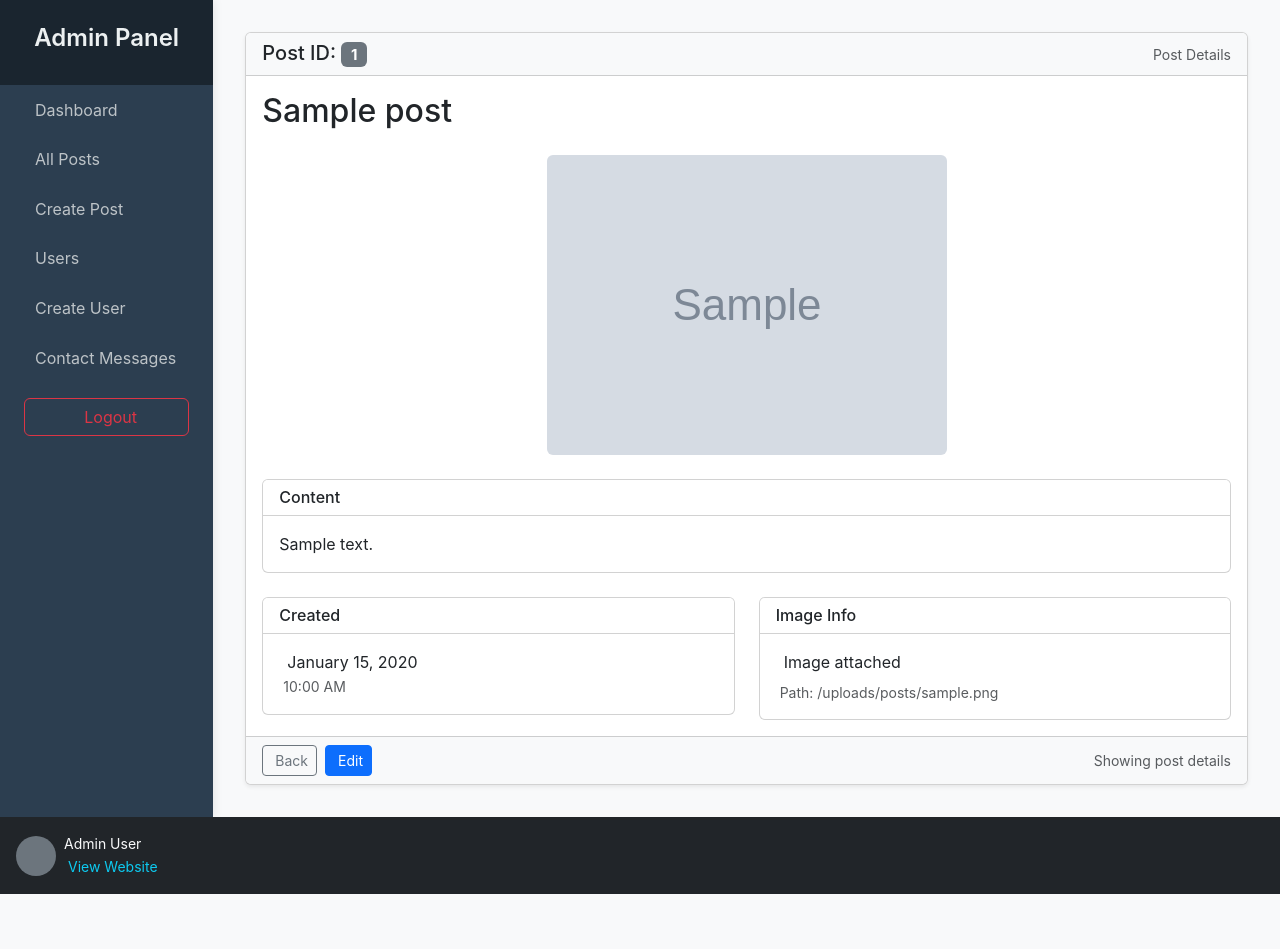
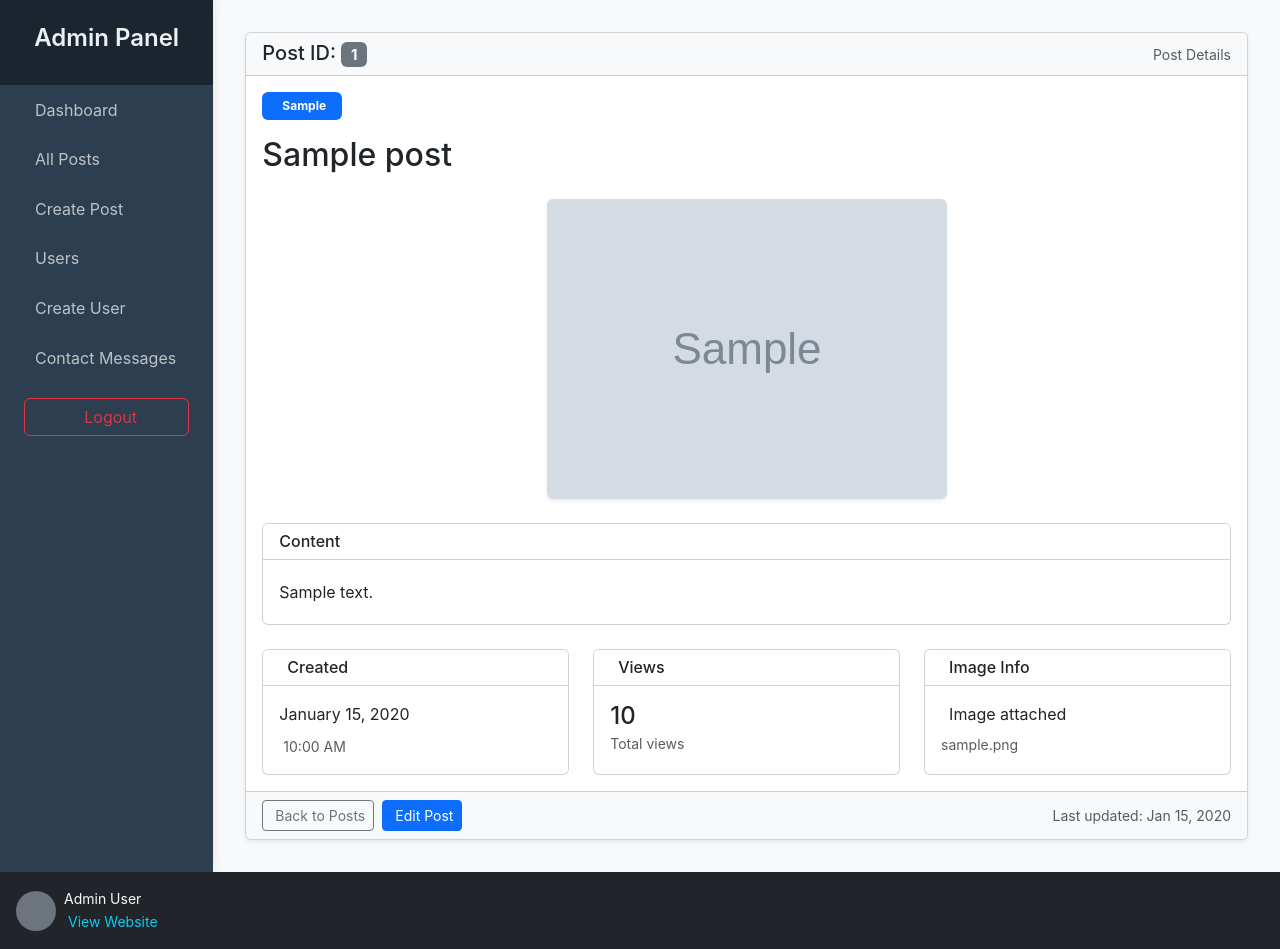
Before and after one commit to max021x/electrodoc, a PHP site: page /admin/posts/1/show in a window 1280 px wide. Before the commit the page ends 894 px from the top, so only its background shows below. Run offline with PHP 8.4, Linux system fonts and the light colour scheme; the visitor is signed in with stand-in values (Sample User, id 1); tables that the repository leaves empty hold one stand-in row (values such as "Sample post"); grey boxes marked "Sample" are stand-in pictures; data that the repository does not hold is empty; style sheets or scripts are compiled from the project's sources; some libraries are stand-ins or nearby versions.

Commit message:
post edit and create delete fixed

```diff
--- a/app/Controllers/Admin/PostController.php
+++ b/app/Controllers/Admin/PostController.php
@@ -16,7 +16,7 @@ class PostController
     {
         Authorization::verify('dashboard');
         $page = $_GET['page'] ?? 1;
-        $limit = 1;
+        $limit = 12;
         $posts = Post::getRecent(limit: $limit, page: $page);
         $total = Post::count();
 
@@ -46,39 +46,15 @@ class PostController
         $fileName = "";
 
         if (isset($_FILES['image']) && $_FILES['image']['error'] === UPLOAD_ERR_OK) {
-
-            $file = $_FILES['image'];
-            $fileType = $file['type'];
-
-            if (!in_array($fileType, ['image/png', 'image/jpeg'])) {
-                var_dump($fileType);
-                exit("Error File Type");
-            }
-
-            if ($file['size'] > 2 * 1024 * 1024) {
-                exit("Error File Size");
-            }
-
-            $uploadDir = __DIR__ . '/../../../public/uploads/posts/';
-            if (!is_dir($uploadDir)) {
-                mkdir($uploadDir, 0755, true);
-            }
-
-            $extension = pathinfo($file['name'], PATHINFO_EXTENSION);
-            $fileName = uniqid('post_', true) . '.' . $extension;
-            $destination = $uploadDir . $fileName;
-
-            if (!move_uploaded_file($file['tmp_name'], $destination)) {
-                exit("Error Did not Move");
-            }
-
+            $fileName  = Post::imageHandler($_FILES['image']);
         }
 
         $data = [
             'title' => $_POST['title'],
             'content' => $_POST['content'],
-            'image' => $fileName ,
-            'user_id' => Auth::user()->id
+            'image' => $fileName,
+            'user_id' => Auth::user()->id,
+            'category' => $_POST['category']
         ];
         Post::create(
             $data
@@ -105,8 +81,41 @@ class PostController
     {
         $post = Post::find($id);
         Authorization::verify('edit_post', $post);
-        $post->title = $_POST['title'];
-        $post->content = $_POST['title'];
+
+        $title = $_POST['title'];
+        $content = $_POST['content'];
+        $category = $_POST['category'];
+        $remove_image = $_POST['remove_image'] ?? false;
+
+        if (!empty($title) || !empty($content) || !empty($category)) {
+            $post->title = $title;
+            $post->content = $content;
+            $post->category = $category;
+        }
+
+        $fileName = "";
+        if (isset($_FILES['image']) && $_FILES['image']['error'] === UPLOAD_ERR_OK) {
+            $fileName  = Post::imageHandler($_FILES['image']);
+            if (!empty($post->image)) {
+                $oldImagePath = __DIR__ . '/../../../public/uploads/posts/' . basename($post->image);
+                if (file_exists($oldImagePath)) {
+                    unlink($oldImagePath);
+                }
+            }
+            $post->image = $fileName;
+        }
+
+        if ($remove_image) {
+            if (!empty($post->image)) {
+                $imagePath = __DIR__ . '/../../../public/uploads/posts/' . basename($post->image);
+
+                if (file_exists($imagePath)) {
+                    unlink($imagePath);
+                    $post->image = null;
+                }
+            }
+        }
+
         $post->save();
         Router::redirect('/admin/posts');
     }
@@ -114,10 +123,13 @@ class PostController
     public function delete($id)
     {
         $post = Post::find($id);
-        Authorization::verify('delete_post' , $post);
-        // if(!$post) {
-        // view with the error of undefined id
-        // }
+        Authorization::verify('delete_post', $post);
+        if (!empty($post->image)) {
+            $oldImagePath = __DIR__ . '/../../../public/uploads/posts/' . basename($post->image);
+            if (file_exists($oldImagePath)) {
+                unlink($oldImagePath);
+            }
+        }
         $post->delete($id);
         Router::redirect('/admin/posts');
     }
--- a/app/Controllers/PostController.php
+++ b/app/Controllers/PostController.php
@@ -29,7 +29,6 @@ class PostController
     {
 
         $post = Post::find($id);
-
         if (!$post) {
             Router::notFound();
         }
--- a/app/Models/Post.php
+++ b/app/Models/Post.php
@@ -14,8 +14,8 @@ class Post extends Model
     public $content;
     public $image;
     public $views;
-    public $category_id;
     public $user_id;
+    public $category;
     public $created_at;
     public $updated_at;
 
@@ -31,7 +31,7 @@ class Post extends Model
             $params = ["%$search%", "%$search%"];
         }
 
-        $sql .= " ORDER BY created_at DESC" ;
+        $sql .= " ORDER BY created_at DESC";
 
         if ($limit !== null) {
             $sql .= " LIMIT ?";
@@ -81,4 +81,33 @@ class Post extends Model
             );
         }
     }
+
+    public static function imageHandler($file)
+    {
+
+        $fileType = $file['type'];
+
+        if (!in_array($fileType, ['image/png', 'image/jpeg'])) {
+            var_dump($fileType);
+            exit("Error File Type");
+        }
+
+        if ($file['size'] > 2 * 1024 * 1024) {
+            exit("Error File Size");
+        }
+
+        $uploadDir = __DIR__ . '/../../public/uploads/posts/';
+        if (!is_dir($uploadDir)) {
+            mkdir($uploadDir, 0755, true);
+        }
+
+        $extension = pathinfo($file['name'], PATHINFO_EXTENSION);
+        $fileName = uniqid('post_', true) . '.' . $extension;
+        $destination = $uploadDir . $fileName;
+        if (!move_uploaded_file($file['tmp_name'], $destination)) {
+            exit("Error Did not Move");
+        }
+
+        return $fileName ;
+    }
 }
--- a/app/Views/admin/layouts/main.php
+++ b/app/Views/admin/layouts/main.php
@@ -12,7 +12,7 @@
 </head>
 
 <body>
-    <div class="container-fluid" x-data="{active:'<?= $active ?>'}">
+    <div class="container-fluid" x-data="{active:'<?= isset($active) ? $active : false ?>'}">
         <div class="row">
             <!-- Sidebar -->
             <div id="sidebar" class="col-md-3 col-lg-2 px-0">
--- a/app/Views/admin/posts/show.php
+++ b/app/Views/admin/posts/show.php
@@ -7,14 +7,29 @@
     </div>
 
     <div class="card-body">
+        <!-- Category Badge -->
+        <div class="mb-3">
+            <?php if (!empty($post->category)): ?>
+                <span class="badge bg-primary px-3 py-2">
+                    <i class="fas fa-tag me-1"></i>
+                    <?= htmlspecialchars($post->category) ?>
+                </span>
+            <?php else: ?>
+                <span class="badge bg-secondary px-3 py-2">
+                    <i class="fas fa-tag me-1"></i>
+                    No Category
+                </span>
+            <?php endif; ?>
+        </div>
+
         <h2 class="card-title mb-4"><?= htmlspecialchars($post->title) ?></h2>
 
         <?php if (!empty($post->image)): ?>
         <div class="mb-4">
             <div class="text-center">
-                <img src="/uploads/posts/<?= isset($post->image) ? $post->image : ''?>"
+                <img src="/uploads/posts/<?= htmlspecialchars($post->image) ?>"
                      alt="<?= htmlspecialchars($post->title) ?>"
-                     class="img-fluid rounded"
+                     class="img-fluid rounded shadow-sm"
                      style="max-height: 300px;">
             </div>
         </div>
@@ -25,19 +40,23 @@
                 <h6 class="mb-0">Content</h6>
             </div>
             <div class="card-body">
-                <p class="card-text mb-0"><?= nl2br(htmlspecialchars($post->content)) ?></p>
+                <div class="lh-lg">
+                    <?= nl2br(htmlspecialchars($post->content)) ?>
+                </div>
             </div>
         </div>
 
         <div class="row">
-            <div class="col-md-6 mb-3 mb-md-0">
-                <div class="card">
+            <div class="col-md-4 mb-3 mb-md-0">
+                <div class="card h-100">
                     <div class="card-header bg-white">
-                        <h6 class="mb-0">Created</h6>
+                        <h6 class="mb-0 d-flex align-items-center">
+                            <i class="fas fa-calendar-alt me-2 text-muted"></i>
+                            Created
+                        </h6>
                     </div>
                     <div class="card-body">
-                        <p class="mb-0">
-                            <i class="fas fa-calendar-alt me-2 text-muted"></i>
+                        <p class="mb-2">
                             <?= date('F j, Y', strtotime($post->created_at)) ?>
                         </p>
                         <small class="text-muted">
@@ -48,10 +67,28 @@
                 </div>
             </div>
 
-            <div class="col-md-6">
-                <div class="card">
+            <div class="col-md-4 mb-3 mb-md-0">
+                <div class="card h-100">
                     <div class="card-header bg-white">
-                        <h6 class="mb-0">Image Info</h6>
+                        <h6 class="mb-0 d-flex align-items-center">
+                            <i class="fas fa-eye me-2 text-muted"></i>
+                            Views
+                        </h6>
+                    </div>
+                    <div class="card-body">
+                        <h4 class="mb-0"><?= number_format($post->views ?? 0) ?></h4>
+                        <small class="text-muted">Total views</small>
+                    </div>
+                </div>
+            </div>
+
+            <div class="col-md-4">
+                <div class="card h-100">
+                    <div class="card-header bg-white">
+                        <h6 class="mb-0 d-flex align-items-center">
+                            <i class="fas fa-image me-2 text-muted"></i>
+                            Image Info
+                        </h6>
                     </div>
                     <div class="card-body">
                         <?php if (!empty($post->image)): ?>
@@ -60,13 +97,12 @@
                                 Image attached
                             </p>
                             <small class="text-muted d-block">
-                                <i class="fas fa-image me-1"></i>
-                                Path: /uploads/posts/<?= htmlspecialchars($post->image) ?>
+                                <?= htmlspecialchars(basename($post->image)) ?>
                             </small>
                         <?php else: ?>
                             <p class="mb-0 text-muted">
                                 <i class="fas fa-times-circle me-2"></i>
-                                No image attached
+                                No image
                             </p>
                         <?php endif; ?>
                     </div>
@@ -79,15 +115,21 @@
         <div class="d-flex justify-content-between align-items-center">
             <div class="d-flex gap-2">
                 <a href="/admin/posts" class="btn btn-outline-secondary btn-sm">
-                    <i class="fas fa-arrow-left me-1"></i> Back
+                    <i class="fas fa-arrow-left me-1"></i> Back to Posts
                 </a>
                 <a href="/admin/posts/<?= $post->id ?>/edit" class="btn btn-primary btn-sm">
-                    <i class="fas fa-edit me-1"></i> Edit
+                    <i class="fas fa-edit me-1"></i> Edit Post
                 </a>
             </div>
-            <small class="text-muted">
-                Showing post details
-            </small>
+            <div class="text-muted small">
+                <i class="fas fa-info-circle me-1"></i>
+                Last updated:
+                <?php if (isset($post->updated_at) && $post->updated_at): ?>
+                    <?= date('M j, Y', strtotime($post->updated_at)) ?>
+                <?php else: ?>
+                    Never
+                <?php endif; ?>
+            </div>
         </div>
     </div>
 </div>
```
Also changed, not shown: app/Controllers/Admin/ContactController.php (+10 -5 lines), app/Views/admin/posts/edit.php (+32 -21 lines).
